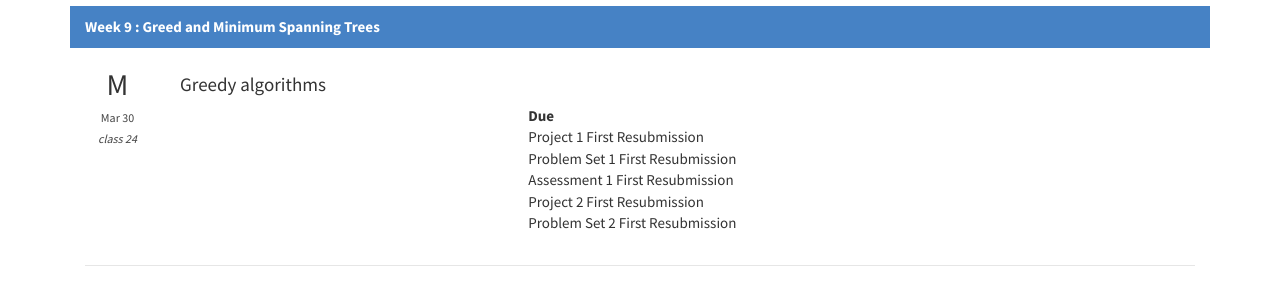
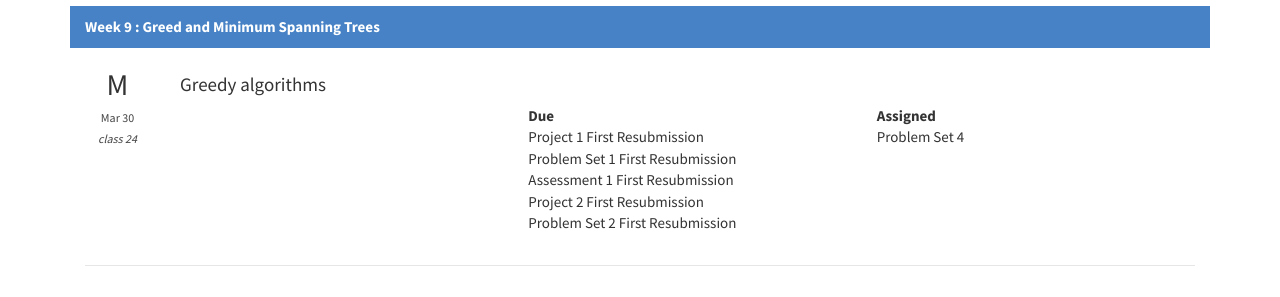
Before and after one commit to rebelsky/csc301-2026sp, a Jekyll site: the page built from pages/schedule.html, in a window 1280 px wide and 900 px high, scrolled down 3485 px. Shown: the part 154-451 px from the top of the window. Built offline with Jekyll 4.4.1, drawn with Linux system fonts in a browser that asks for light colours; nearby versions of some CDN libraries; library files that are not in the unit come from our copies; a script that is not in the unit is left out.

Commit message:
Add 'assigned' date for PS4.

```diff
--- a/_data/due-dates.yml
+++ b/_data/due-dates.yml
@@ -19,6 +19,8 @@
     - Assessment 1 First Resubmission
     - Project 2 First Resubmission
     - Problem Set 2 First Resubmission
+  assigned:
+    - Problem Set 4
 
 - date: 2026-04-01
   due:
```
